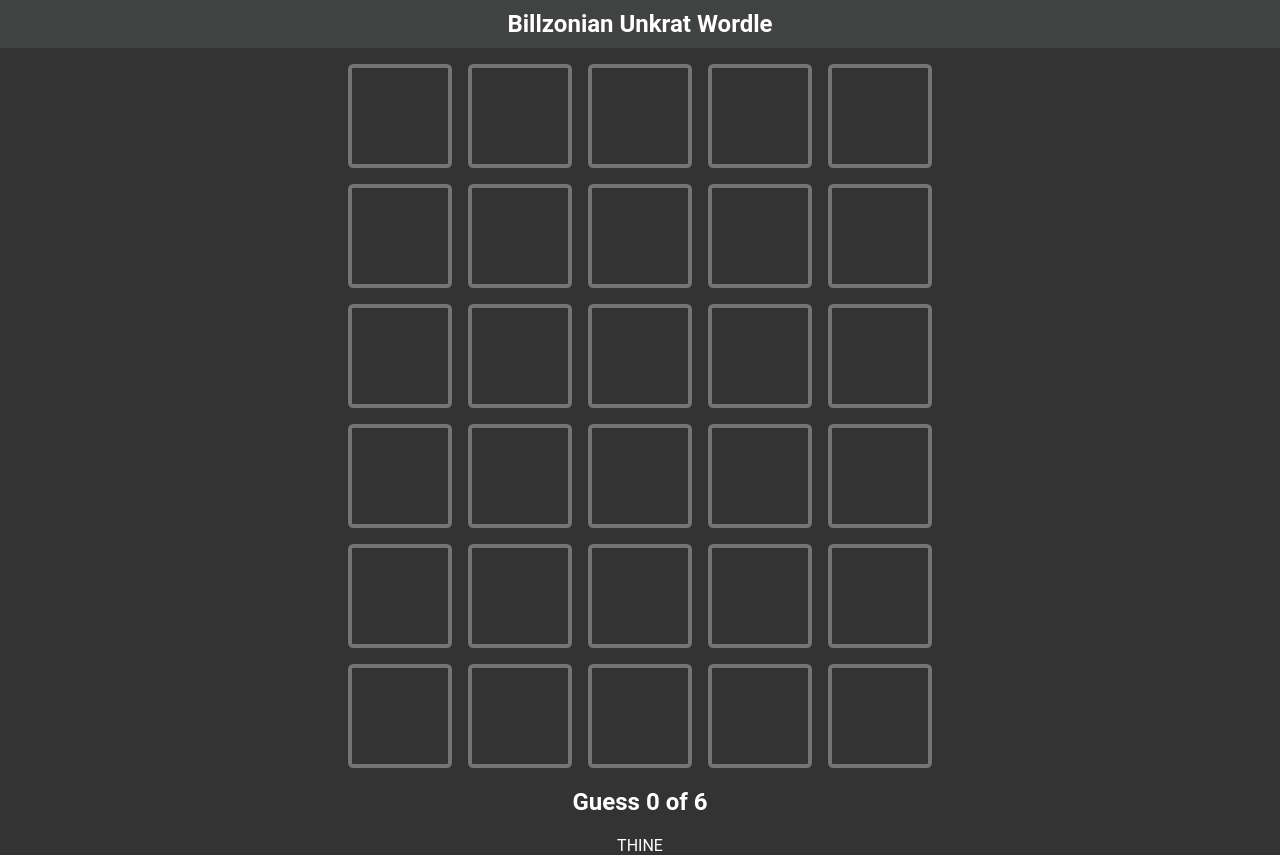
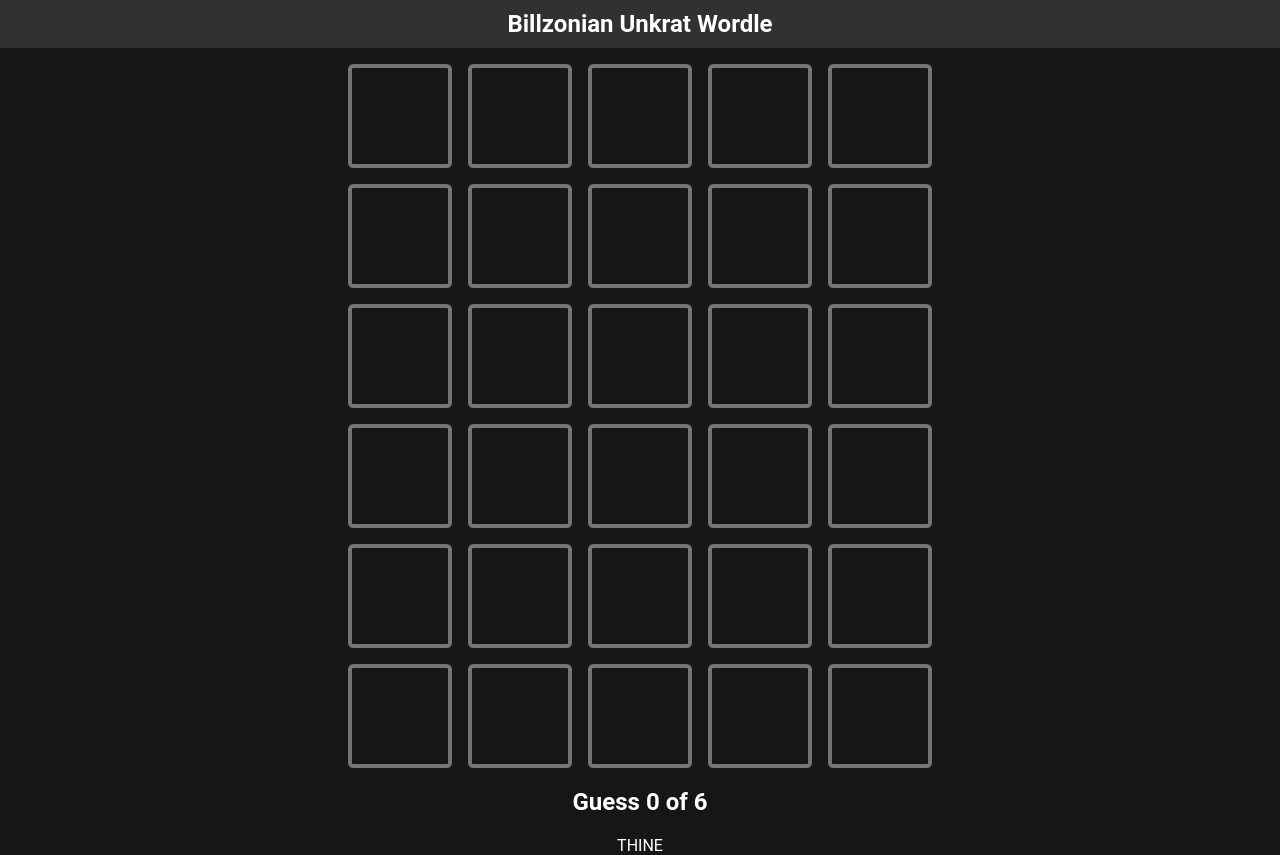
Before and after one commit to SeriousGuy888/BillzonianWordle, a Vue app: page / in a window 1280 px wide. Built offline with nearby package versions, Linux system fonts and the light colour scheme.

Commit message:
made colours darker

```diff
--- a/src/assets/global.css
+++ b/src/assets/global.css
@@ -1,6 +1,6 @@
 body {
   font-family: 'Roboto', 'Segoe UI', 'Open Sans', 'Helvetica Neue', sans-serif;
-  background-color: #333;
+  background-color: #161616;
 	color: #fff;
   text-align: center;
   margin: 0;
--- a/src/components/NavHeader.vue
+++ b/src/components/NavHeader.vue
@@ -17,7 +17,7 @@ nav {
   width: 100%;
   display: flex;
   flex-direction: row;
-  background-color: #414242;
+  background-color: #313131;
   justify-content: center;
   align-items: center;
   margin-bottom: 1rem;
```
